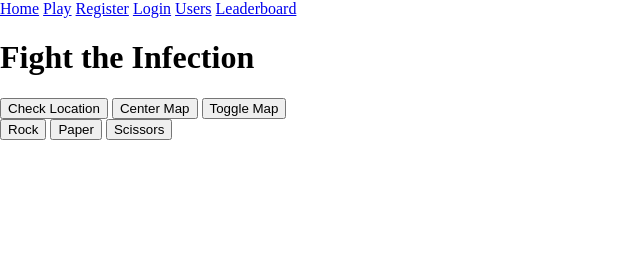
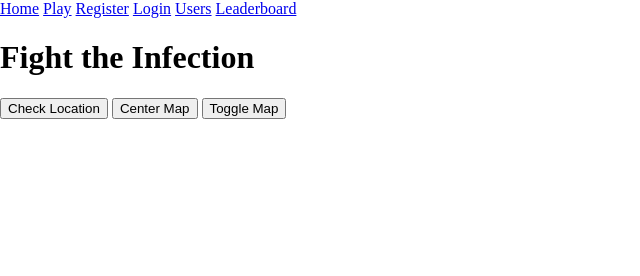
Before and after one commit to shintouki/augmented-pandemic, a Django app: page /game/play/ in a window 1280 px wide. Shown: the top 276 px of the page, without its empty margins (0-640 px from the left). Run offline with Django 3.2, Linux system fonts and the light colour scheme; data comes from the database, SQL or seed files in the repository; some libraries are stand-ins or nearby versions.

Commit message:
Show minigame buttons when check location is clicked and inside a circle. Hide minigame buttons when one of the minigame buttons is clicked

```diff
--- a/game/static/game/css/play.css
+++ b/game/static/game/css/play.css
@@ -11,3 +11,7 @@ html, body {
 #game {
   height: 30%;
 }
+
+#userSelection {
+    display: none;
+}
--- a/game/static/game/js/play.js
+++ b/game/static/game/js/play.js
@@ -188,7 +188,8 @@ function initMap() {
 
             // Check to see if user is inside a circle
             $("#checkLocation").click(function() {
-                console.log(markersAndCirclesList);
+                // console.log(markersAndCirclesList);
+                let locatedInsideACircle = false;
                 for (let i=0; i<markersAndCirclesList.length; i++) {
                     let location = markersAndCirclesList[i]['location'];
                     let marker = markersAndCirclesList[i]['marker'];
@@ -196,9 +197,16 @@ function initMap() {
                     let bounds = circle.getBounds();
                     if (bounds.contains(pos)) {
                         console.log("You are at: " + location);
+                        locatedInsideACircle= true;
                     }
                 }
 
+                if (locatedInsideACircle) {
+                    $('#userSelection').show();
+                }
+                else {
+
+                }
 
                 // console.log(locationName);
                 // console.log(marker);
@@ -206,6 +214,11 @@ function initMap() {
                 // console.log(pos);
                 // console.log(bounds.contains(pos));
             });
+
+            $(".RPSbutton").click(function() {
+                $('#userSelection').hide();
+            });
+
         });
     });
 
--- a/game/templates/game/play.html
+++ b/game/templates/game/play.html
@@ -15,10 +15,10 @@
             <input id="centerMap" type="button" value="Center Map">
             <input id="toggleMap" type="button" value="Toggle Map">
 			<div id="userSelection">
-				<button onclick='playGame("rock")'>Rock</button>
-				<button onclick='playGame("paper")'>Paper</button>
-				<button onclick='playGame("scissors")'>Scissors</button>
-			</div><br>
+				<button id="rockButton" class="RPSbutton" onclick='playGame("rock")'>Rock</button>
+				<button id="paperButton" class="RPSbutton" onclick='playGame("paper")'>Paper</button>
+				<button id="scissorsButton" class="RPSbutton" onclick='playGame("scissors")'>Scissors</button>
+			</div>
 			<script src = "{% static 'game/js/rockpaperscissor.js' %}"></script>
 			<div id="result"></div>
 		</div></div>
```
Also changed, not shown: 1 other file.
